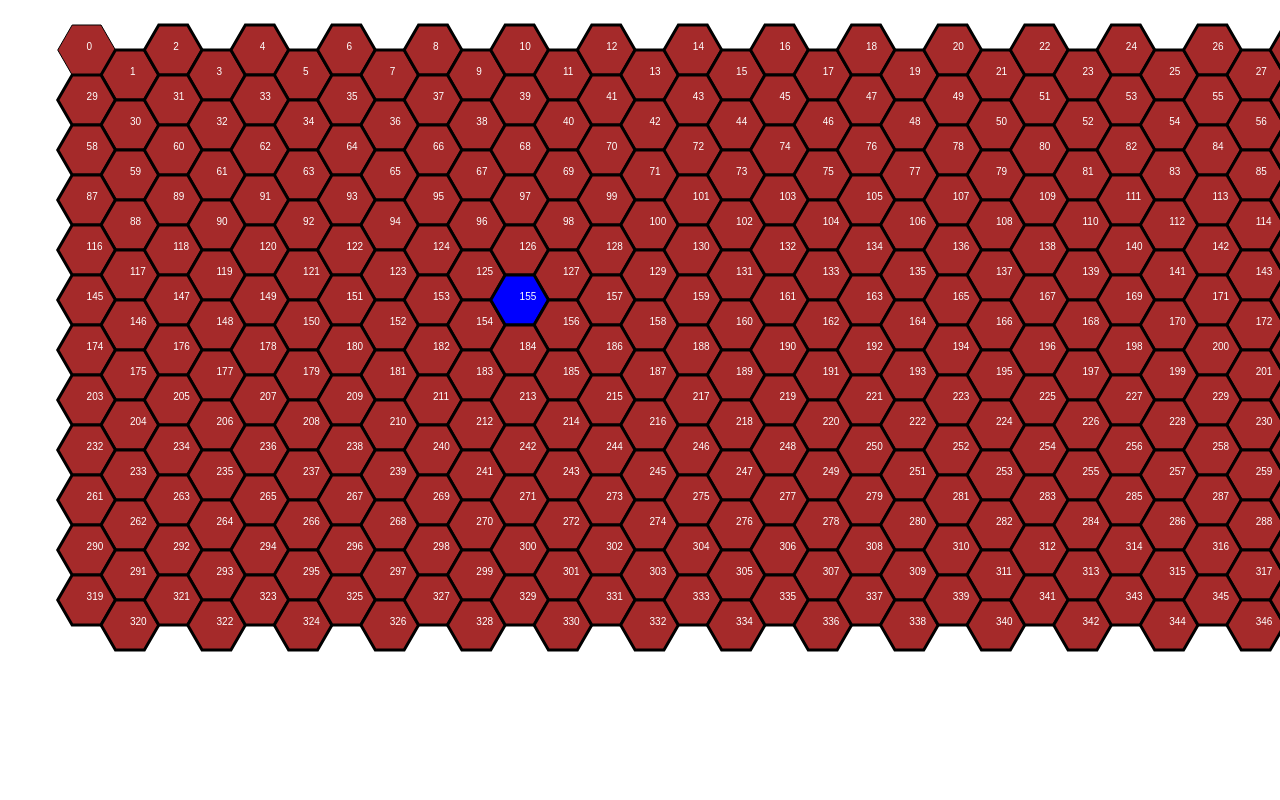
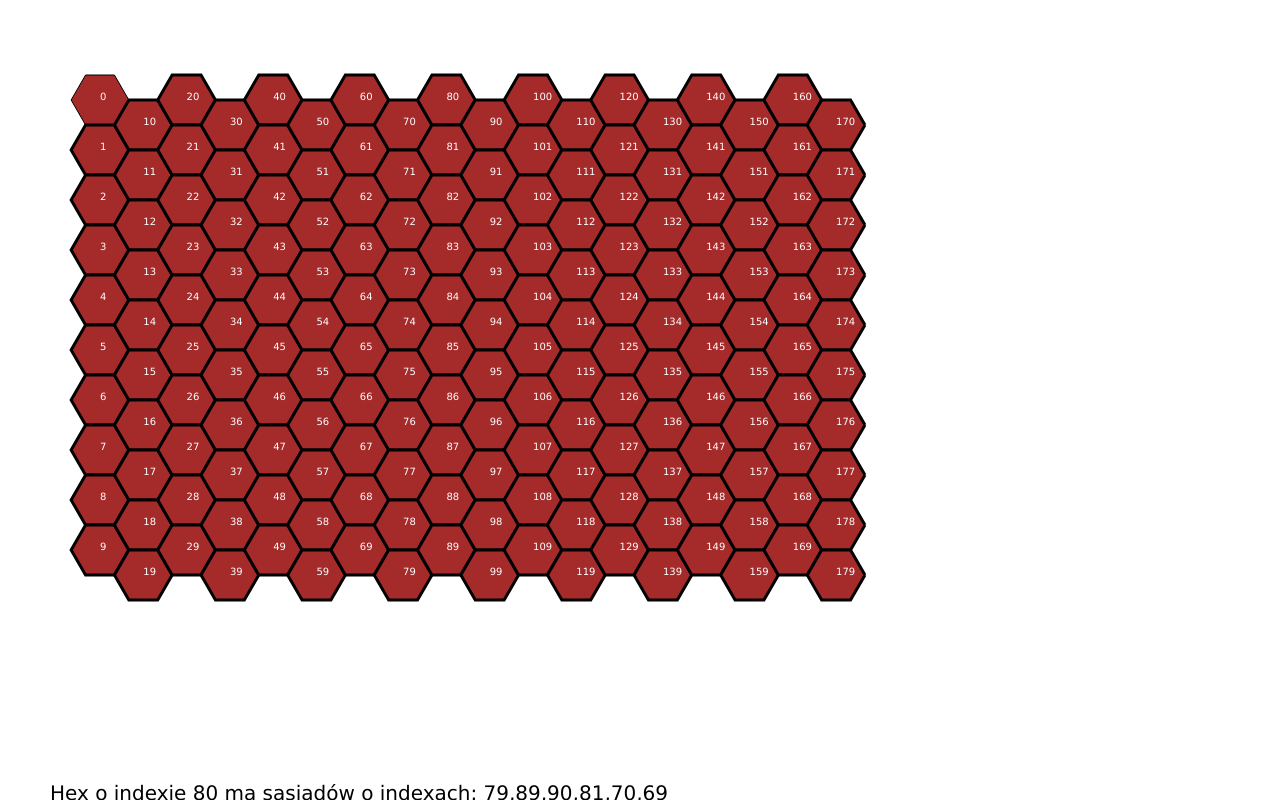
Before and after one commit to yqbk/Hexior, a plain HTML site: page hexior.html in a window 1280 px wide. Drawn offline with Linux system fonts and the light colour scheme.

Commit message:
Zmiany
- zautomatyzowana liczba kolumn i wierszy
- dobrze określa sąsiadów danego hexa

```diff
--- a/hexior.html
+++ b/hexior.html
@@ -27,17 +27,20 @@ and open the template in the editor.
             var hex = [];
             var sizeY = 25;
             var size = 2 * sizeY/Math.sqrt(3);
-            var neighbours_numbers = [-13,1,14,13,12,-1];
+			var inLineXfinal = 9; // Liczba hexów w poziomie
+			var inLineYfinal = 10; // Liczba hexów w pionie
+			// Wszystko jest zautomatyzowanie
 
             ctx.canvas.width  = window.innerWidth;
             ctx.canvas.height = window.innerHeight;
 
             // Creating new board
-            for (var k = 0; k < 12; k++)
+            /*
+			for (var k = 0; k < inLineY; k++)
             {
               hex.push(new Hex(size*3, sizeY*2+sizeY*2*k, size, hex.length, "soil",0,0,[]));
 
-              for (var i = 0; i < 14; i++)
+              for (var i = 0; i < inLineX - 1; i++)
               {
                 for (var j = 0; j < 2 ; j++)
                 {
@@ -52,6 +55,22 @@ and open the template in the editor.
                 }
               }
             }
+			*/
+
+			var inLineX = inLineXfinal * 2;
+			var inLineY = inLineYfinal - 1;
+			for(var i = 0; i < inLineX * inLineY; i += inLineY) {
+				if(i % (2 * inLineY) == 0) {
+					hex.push(new Hex(100 + i/inLineY * size * 1.5, 100, size, hex.length, "soil", 0, 0, []));
+				} else {
+					//alert(i);
+					hex.push(new Hex(100 + i/inLineY * size * 1.5, 100 + sizeY, size, hex.length, "soil", 0, 0, []));
+				}
+				for(var j = 0; j < inLineY; j++) {
+					hex.push(newHex(hex[hex.length - 1], 4));
+				}
+			}
+
 
             // Adding neighbours
             for (var i = 0; i < hex.length; i++)
@@ -59,8 +78,14 @@ and open the template in the editor.
               hex[i].neighbour();
             }
 
+
+			showNeighbours(80);
+
+			//alert(temp(287));
+
+
             //Creating sea
-            hex[155].sea(6);
+            //hex[155].sea(6);
 
             // Drawing a board
             drawBoard();
@@ -82,10 +107,10 @@ and open the template in the editor.
                   switch(this.type)
                   {
                     case "water":
-                        ctx.fillStyle="blue";
+                        ctx.fillStyle = "blue";
                         break;
                     case "soil":
-                        ctx.fillStyle="brown";
+                        ctx.fillStyle = "brown";
                         break;
                   }
 
@@ -111,6 +136,7 @@ and open the template in the editor.
                     ctx.lineWidth = 3;
 
                     ctx.fillStyle = "white";
+					ctx.font="10px Verdana";
                     ctx.fillText(index, this.x, this.y);
                 }
 
@@ -122,6 +148,7 @@ and open the template in the editor.
 
                     return result;
                 }
+
 
                 this.sea = function(x) {
                   if (x>0)
@@ -143,14 +170,19 @@ and open the template in the editor.
 
                 this.neighbour = function()
                 {
-                  for (var i = 0; i < neighbours_numbers.length; i++)
-                  {
-                    if ((this.index + neighbours_numbers[i]) > 0  && (this.index + neighbours_numbers[i]) < (hex.length - 1))
-                    {
-                      neighbours.push(hex[this.index + neighbours_numbers[i]]);
-                    }
-                  }
+					var neighbours_numbers;
+					if(temp(this.index) % 2 == 0) {
+						neighbours_numbers = [-1, inLineYfinal - 1, inLineYfinal, 1, -inLineYfinal, -inLineYfinal - 1];
+					} else {
+						neighbours_numbers = [-1, inLineYfinal, inLineYfinal + 1, 1, -inLineYfinal + 1, -inLineYfinal];
+					}
 
+					for (var i = 0; i < neighbours_numbers.length; i++) {
+						if ((this.index + neighbours_numbers[i]) > 0  && (this.index + neighbours_numbers[i]) < (hex.length - 1))
+						{
+							neighbours.push(hex[this.index + neighbours_numbers[i]]);
+						}
+					}
                 }
             }
 
@@ -168,6 +200,25 @@ and open the template in the editor.
 				return (new Hex(hexagon.x + a[n-1] * size, hexagon.y + b[n-1] * sizeY, size, hex.length, "soil", 0, 0, []));
             }
 
+			function showNeighbours(n) {
+				var result = [];
+				for(var i = 0; i < hex[n].neighbours.length; i++) {
+					result.push(hex[n].neighbours[i].index);
+				}
+				//alert(result);
+				ctx.font="20px Verdana";
+				ctx.fillText("Hex o indexie " + n + " ma sąsiadów o indexach: " + result, 50, 800);
+			}
+
+			function temp(n) {
+				for(var i = 0; i < 2 * inLineXfinal; i++) {
+					if (n >= i * inLineYfinal && n < i * inLineYfinal + inLineYfinal) {
+						return i;
+					}
+				}
+				return 0;
+			}
+
         </script>
     </body>
 </html>
```
